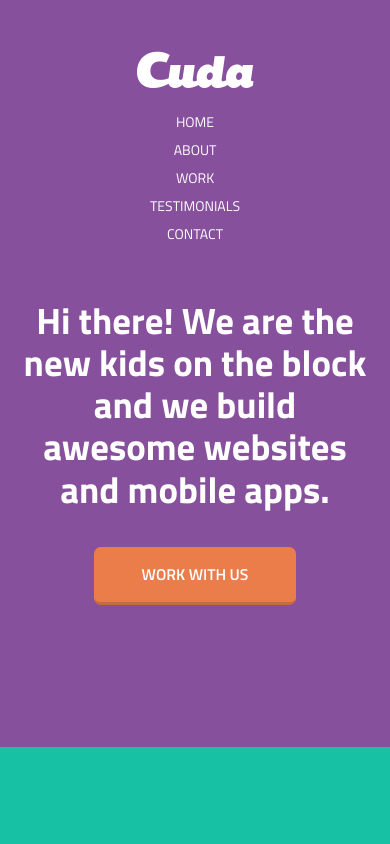
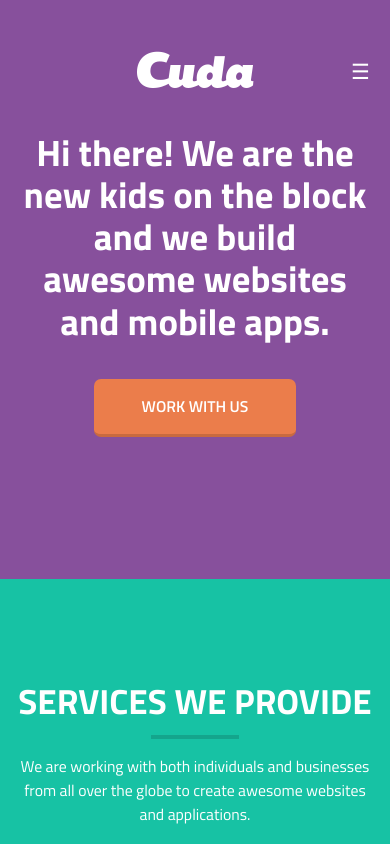
Before and after one commit to skotniczny/cuda, a plain HTML site: page index.html in a window 390 px wide. Shown: the top 844 px of the page. Drawn offline with nearby package versions, Linux system fonts and the light colour scheme.

Commit message:
hamburger menu

```diff
--- a/index.html
+++ b/index.html
@@ -15,6 +15,7 @@
           <a href="#"><img src="img/logo.png" alt="Cuda"></a>
         </h1>
         <nav class="site-nav">
+          <button id="hamburger" class="hamburger-button" type="button">&#9776;</button>
           <ul class="main-menu">
             <li><a href="#home">Home</a></li>
             <li><a href="#about">About</a></li>
--- a/js/main.js
+++ b/js/main.js
@@ -1,3 +1,11 @@
+// Hamburger Button
+$mainMenu = $(".main-menu");
+$mainMenu.addClass('hidden');
+
+$("#hamburger").on('click', function() {
+  $mainMenu.toggleClass("hidden");
+});
+
 // More Button
 $("#more-projects").on("click", function(event) {
   event.preventDefault();
--- a/scss/style.scss
+++ b/scss/style.scss
@@ -148,6 +148,25 @@ blockquote {
   }
 }
 
+.hamburger-button {
+  border: 0;
+  background-color: transparent;
+  color: $white;
+  font-size: 1.5em;
+  line-height: 1;
+  margin: 0;
+  padding: .25em;
+  position: absolute;
+  top: .25em;
+  right: 0;
+  &:focus {
+    outline: thin dotted;
+  }
+  @media (min-width: $small) {
+    display: none;
+  }
+}
+
 .main-menu,
 .footer-menu {
   margin: 0;
@@ -165,6 +184,9 @@ blockquote {
 
 .main-menu {
   margin: 1em 0;
+  @media (min-width: $small) {
+    display: block !important;
+  }
   @media (min-width: $medium) {
     margin: 0;
   }
@@ -200,7 +222,8 @@ blockquote {
 }
 
 .main-header {
-  padding-top: em(58);
+  position: relative;
+  margin-top: em(58);
   @media (min-width: $small) {
     padding-left: em(50);
     padding-right: em(50);
@@ -412,7 +435,7 @@ textarea {
 /* Helper classes */
 
 .hidden {
-    display: none !important;
+    display: none;
 }
 
 .img-circle {
```
Also changed, not shown: css/style.css, 2 other files.
